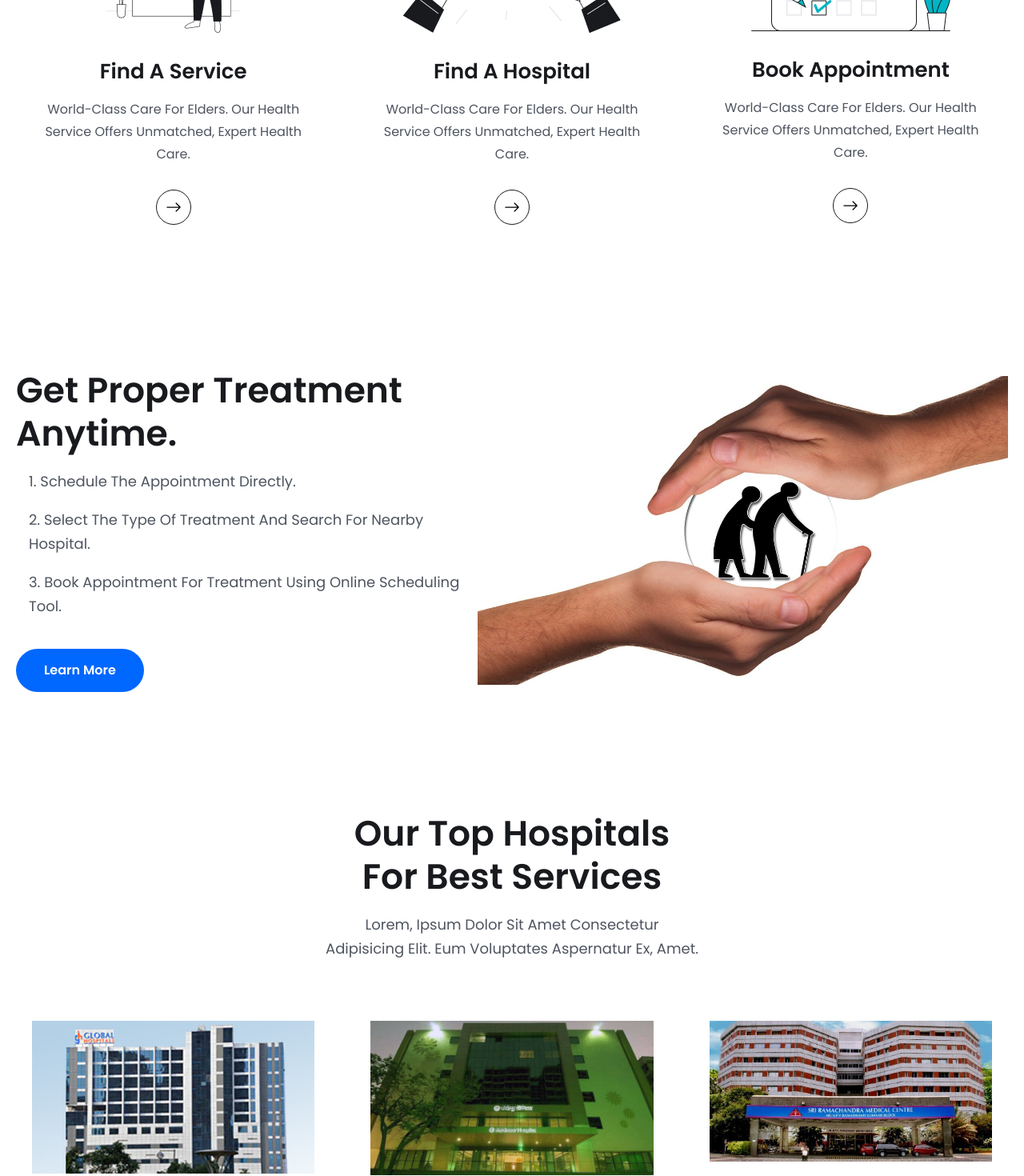
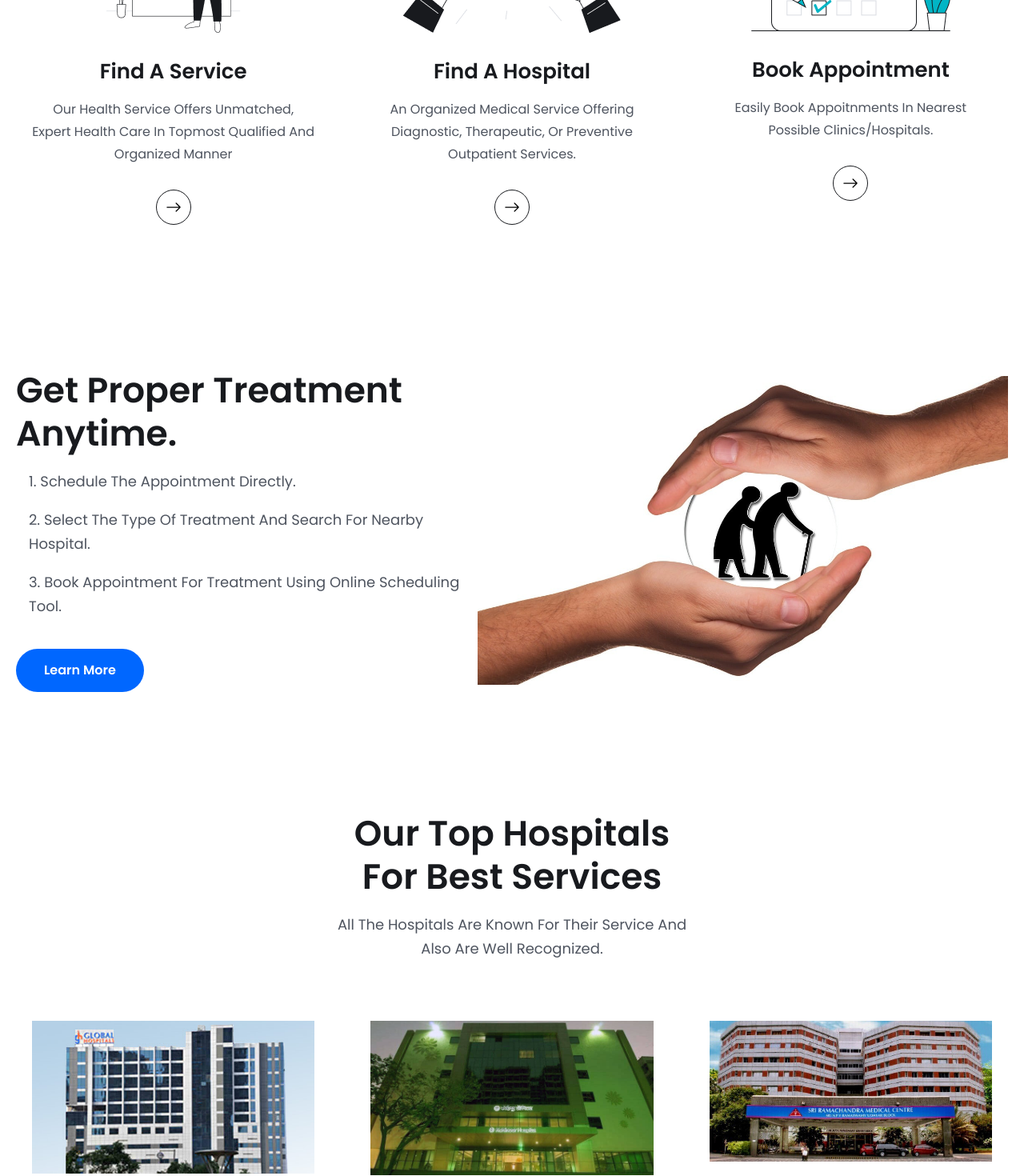
Before and after one commit to Anikesh02/Eldcare, a React (Vite) app in the folder frontend/: page / in a window 1280 px wide. Shown: the part 1380-2850 px from the top of the page at 80% size. Built offline with nearby package versions, Linux system fonts and the light colour scheme; no server answers.

Commit message:
content edited till Hospitals

```diff
--- a/frontend/src/pages/Home.jsx
+++ b/frontend/src/pages/Home.jsx
@@ -114,7 +114,7 @@ const Home = () => {
               </div>
               <div className="mt-[30px]">
                 <h2 className="text-[26px] leading-9 text-headingColor font-[700] text-center">Find a Service</h2>
-                <p className="text-[16px] leading-7 text-textColor font-[400] mt-4 text-center">World-class care for elders. Our Health Service offers unmatched, expert health care.</p>
+                <p className="text-[16px] leading-7 text-textColor font-[400] mt-4 text-center"> Our Health Service offers unmatched, expert health care in topmost qualified and organized manner</p>
 
                 <Link to='/services' className='w-[44px] h-[44px] rounded-full border border-solid border-[#181A1E] mt-[30px] mx-auto flex items-center justify-center group hover:bg-primaryColor hover:border-none'>
                   <BsArrowRight className='group-hover:text-white w-6 h-5' />
@@ -128,7 +128,7 @@ const Home = () => {
               </div>
               <div className="mt-[30px]">
                 <h2 className="text-[26px] leading-9 text-headingColor font-[700] text-center">Find a Hospital</h2>
-                <p className="text-[16px] leading-7 text-textColor font-[400] mt-4 text-center">World-class care for elders. Our Health Service offers unmatched, expert health care.</p>
+                <p className="text-[16px] leading-7 text-textColor font-[400] mt-4 text-center"> An organized medical service offering diagnostic, therapeutic, or preventive outpatient services.</p>
 
                 <Link to='/doctors' className='w-[44px] h-[44px] rounded-full border border-solid border-[#181A1E] mt-[30px] mx-auto flex items-center justify-center group hover:bg-primaryColor hover:border-none'>
                   <BsArrowRight className='group-hover:text-white w-6 h-5' />
@@ -142,7 +142,7 @@ const Home = () => {
               </div>
               <div className="mt-[30px]">
                 <h2 className="text-[26px] leading-9 text-headingColor font-[700] text-center">Book Appointment</h2>
-                <p className="text-[16px] leading-7 text-textColor font-[400] mt-4 text-center">World-class care for elders. Our Health Service offers unmatched, expert health care.</p>
+                <p className="text-[16px] leading-7 text-textColor font-[400] mt-4 text-center">Easily Book appoitnments in nearest possible clinics/hospitals. </p>
 
                 <Link to='/appointment' className='w-[44px] h-[44px] rounded-full border border-solid border-[#181A1E] mt-[30px] mx-auto flex items-center justify-center group hover:bg-primaryColor hover:border-none'>
                   <BsArrowRight className='group-hover:text-white w-6 h-5' />
@@ -220,7 +220,7 @@ const Home = () => {
         <div className="container">
           <div className="xl:w-[470px] mx-auto">
             <h2 className="heading text-center">Our Top Hospitals For Best Services</h2>
-            <p className="text__para text-center">Lorem, ipsum dolor sit amet consectetur adipisicing elit. Eum voluptates aspernatur ex, amet.</p>
+            <p className="text__para text-center">All the hospitals are known for their service and also are well recognized.</p>
           </div>
 
           <DoctorList />
@@ -249,7 +249,7 @@ const Home = () => {
         <div className="container">
           <div className="xl:w-[470px] mx-auto">
             <h2 className="heading text-center">What our visitor's say</h2>
-            <p className="text__para text-center">Lorem, ipsum dolor sit amet consectetur adipisicing elit. Eum voluptates aspernatur ex, amet.</p>
+            <p className="text__para text-center">Eldcare saves our Efforts and time by providing the best efficient facilities.</p>
           </div>
 
           <Testimonial />
--- a/frontend/src/pages/Hospitals/Hospitals.jsx
+++ b/frontend/src/pages/Hospitals/Hospitals.jsx
@@ -29,7 +29,7 @@ const Doctors = () => {
       <div className="container">
           <div className="xl:w-[470px] mx-auto">
             <h2 className="heading text-center">What our patient say</h2>
-            <p className="text__para text-center">Lorem, ipsum dolor sit amet consectetur adipisicing elit. Eum voluptates aspernatur ex, amet.</p>
+            <p className="text__para text-center">Eldcare saves our Efforts and time by providing the best efficient facilitie.</p>
         </div>
 
         <Testimonial />
```
